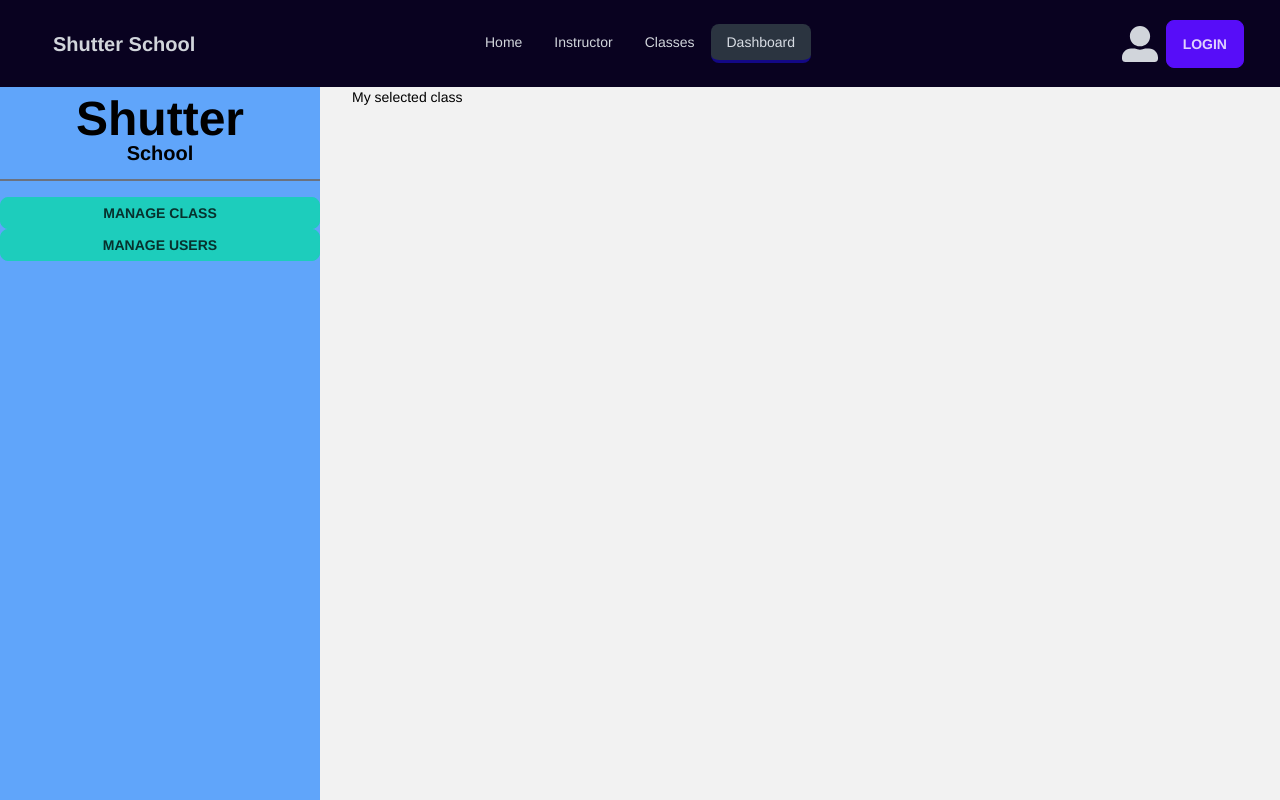
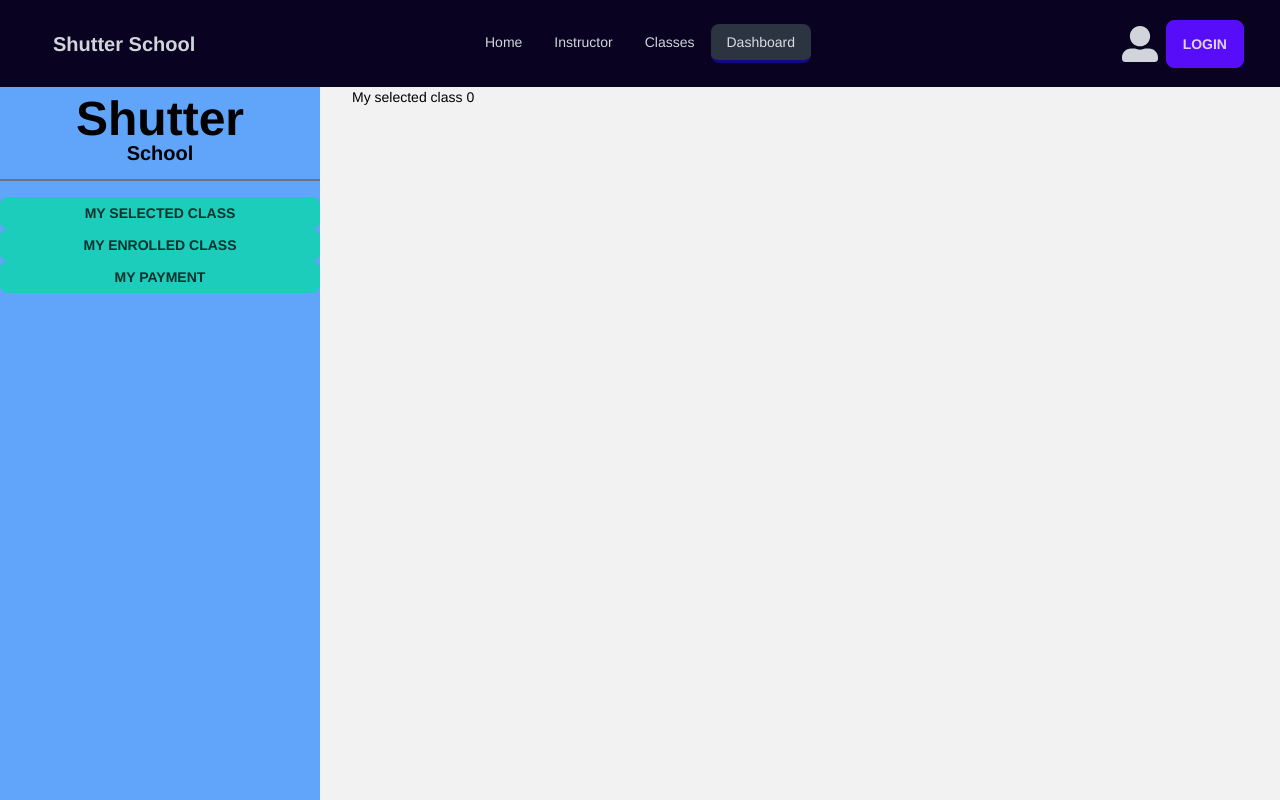
Before and after one commit to monsur2003/shutter-school-client, a React (Vite) app: page /dashboard/dashboard/selectedclass in a window 1280 px wide. Shown: the top 800 px of the page. Built offline with nearby package versions, Linux system fonts and the light colour scheme; no server answers.

Commit message:
student dashboard done

```diff
--- /dev/null
+++ b/src/Hook/useClass.jsx
@@ -0,0 +1,31 @@
+import { useContext, useState } from "react";
+import { authContext } from "../Providers/AuthProvider";
+import { useQuery } from "@tanstack/react-query";
+
+const useClass = () => {
+   const { user } = useContext(authContext);
+   const token = localStorage.getItem("access-token");
+
+   const {
+      isLoading,
+      refetch,
+      data: myClasses = [],
+   } = useQuery({
+      queryKey: ["carts", user?.email],
+      queryFn: async () => {
+         const res = await fetch(
+            `http://localhost:3000/carts?email=${user.email}`,
+            {
+               headers: {
+                  authorization: `Bearer ${token}`,
+               },
+            }
+         );
+         return res.json();
+      },
+   });
+
+   return [myClasses, refetch];
+};
+
+export default useClass;
--- a/src/Hook/useInstructor/useInstructor.jsx
+++ b/src/Hook/useInstructor.jsx
@@ -13,6 +13,7 @@ const useInstructor = () => {
             setLoader(false);
          });
    }, []);
+
    return [users, loader];
 };
 
--- a/src/Layout/Dashboard.jsx
+++ b/src/Layout/Dashboard.jsx
@@ -5,7 +5,7 @@ import Navbar from "../shared/Navbar/Navbar";
 import Footer from "../shared/Footer/Footer";
 
 const DashBoard = () => {
-   const admin = true;
+   const admin = false;
    const instructor = false;
    return (
       <>
--- a/src/Pages/DashBoard/Student/MySelectedClass/MySelectedClass.jsx
+++ b/src/Pages/DashBoard/Student/MySelectedClass/MySelectedClass.jsx
@@ -1,9 +1,11 @@
 import React from "react";
+import useClass from "../../../../Hook/useClass";
 
 const MySelectedClass = () => {
+   const [myClasses, refetch] = useClass();
    return (
       <div>
-         <h2>My selected class</h2>
+         <h2>My selected class {myClasses.length}</h2>
       </div>
    );
 };
--- a/src/Pages/Instructors/Instructor/Instructor.jsx
+++ b/src/Pages/Instructors/Instructor/Instructor.jsx
@@ -1,7 +1,9 @@
 import React, { useState } from "react";
-import useInstructor from "../../../Hook/useInstructor/useInstructor";
+
 import Title from "../../../Components/Title/Title";
 import InstructorCard from "../InstructorCard";
+
+import useInstructor from "../../../Hook/useInstructor";
 
 const Instructor = () => {
    const [users, loader] = useInstructor();
--- a/src/Providers/AuthProvider.jsx
+++ b/src/Providers/AuthProvider.jsx
@@ -10,6 +10,7 @@ import {
    updateProfile,
 } from "firebase/auth";
 import app from "../firebase/firebase.config";
+import axios from "axios";
 
 // import axios from "axios";
 
@@ -52,20 +53,19 @@ const AuthProvider = ({ children }) => {
    useEffect(() => {
       const unSubscribe = onAuthStateChanged(auth, (currentUser) => {
          setUser(currentUser);
-         setLoader(false);
-         console.log("userfrom ", currentUser);
-         //  if (currentUser) {
-         //     axios
-         //        .post("http://localhost:3000/jwt", {
-         //           email: currentUser.email,
-         //        })
-         //        .then((data) => {
-         //           console.log(data.data.token);
-         //           localStorage.setItem("access_token", data.data.token);
-         //        });
-         //  } else {
-         //     localStorage.removeItem("access_token");
-         //  }
+
+         if (currentUser) {
+            axios
+               .post("http://localhost:5000/jwt", {
+                  email: currentUser.email,
+               })
+               .then((data) => {
+                  localStorage.setItem("access-token", data.data.token);
+                  setLoader(false);
+               });
+         } else {
+            localStorage.removeItem("access-token");
+         }
       });
       return () => {
          return unSubscribe();
```
